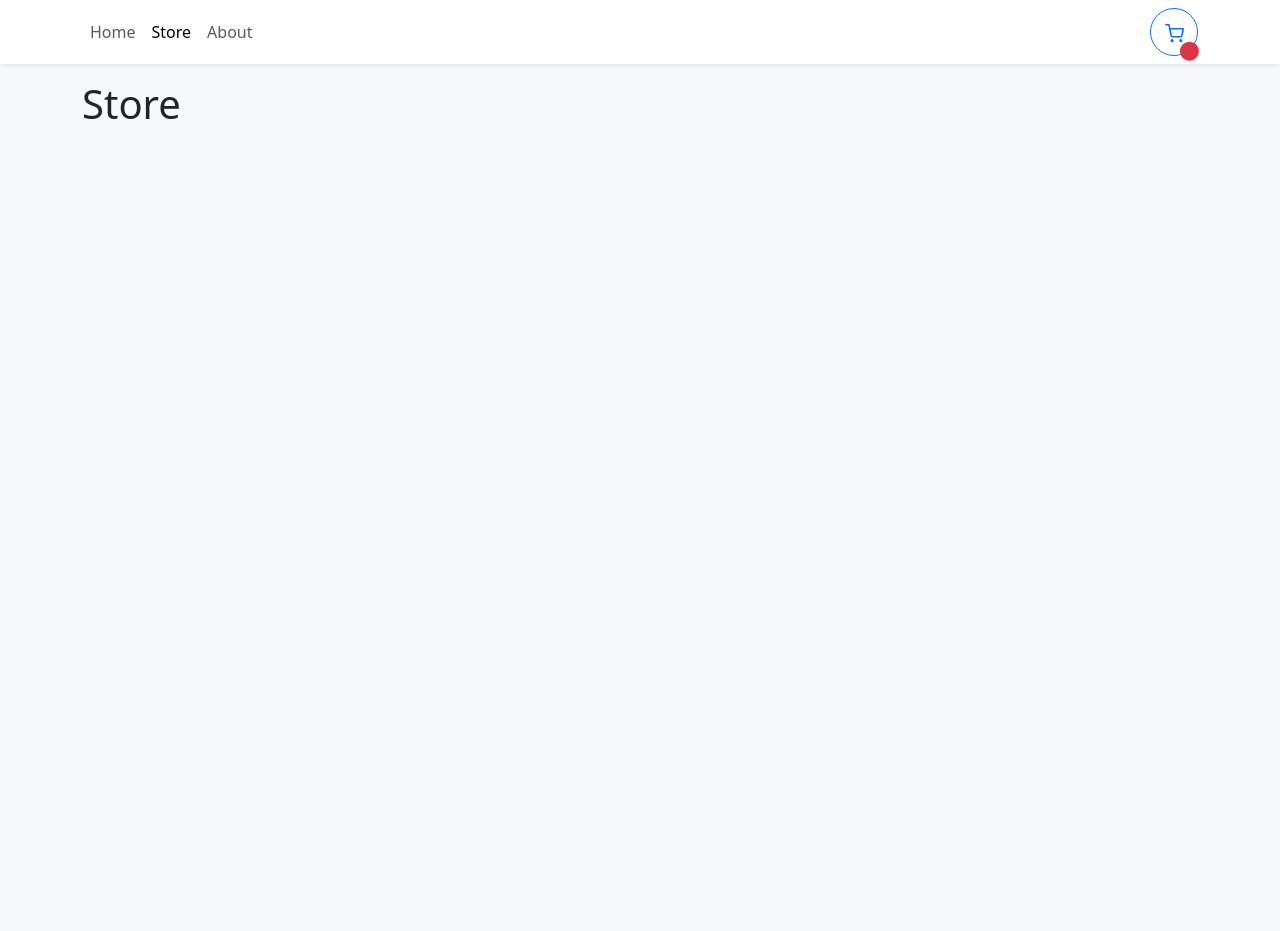
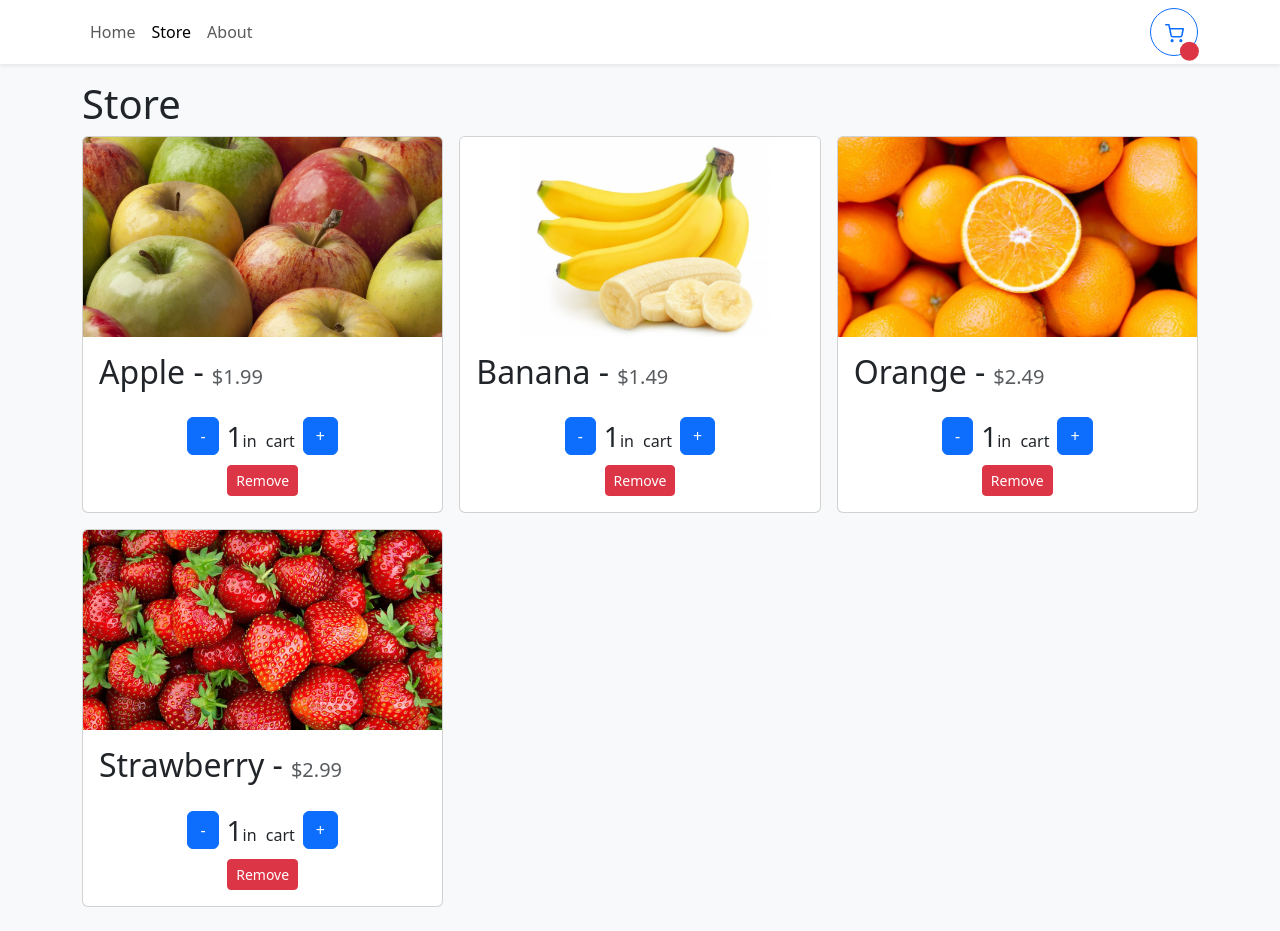
Before and after one commit to ViPeev/React-TS-Shopping-Cart, a React (Vite) app: page /store in a window 1280 px wide. Before the commit the page ends 800 px from the top, so only its background shows below. Built offline with nearby package versions, Linux system fonts and the light colour scheme.

Commit message:
added item data and components to store page

```diff
--- /dev/null
+++ b/src/components/Item.tsx
@@ -0,0 +1,53 @@
+import { Card, Button } from "react-bootstrap";
+import { formatCurrency } from "../utils/formatCurrency";
+
+type ItemProps = {
+  id: number;
+  name: string;
+  price: number;
+  imgUrl: string;
+};
+
+export function Item({ id, name, price, imgUrl }: ItemProps) {
+  const quantity = 1;
+
+  return (
+    <Card className="h-100">
+      <Card.Img
+        variant="top"
+        src={imgUrl}
+        height="200px"
+        style={{ objectFit: "cover" }}
+      />
+      <Card.Body className="d-flex flex-column">
+        <Card.Title className="d-flex justify-content-space-between align-items-baseline mb-4">
+          <span className="fs-2">{name} -</span>
+          <span className="ms-2 text-muted">{formatCurrency(price)}</span>
+        </Card.Title>
+        <div className="mt-auto">
+          {quantity === 0 ? (
+            <Button className="w-100">+ Add To Cart</Button>
+          ) : (
+            <div
+              className="d-flex align-items-center flex-column"
+              style={{ gap: ".5rem" }}
+            >
+              <div
+                className="d-flex align-items-center justify-content-center"
+                style={{ gap: ".5rem" }}
+              >
+                <Button>-</Button>
+                <div style={{wordSpacing:"5px"}}>
+                  <span className="fs-3">{quantity}</span>
+                  in cart
+                </div>
+                <Button>+</Button>
+              </div>
+              <Button variant="danger" size="sm">Remove</Button>
+            </div>
+          )}
+        </div>
+      </Card.Body>
+    </Card>
+  );
+}
--- a/src/data/items.json
+++ b/src/data/items.json
@@ -0,0 +1,11 @@
+[
+  { "id": 1, "name": "Apple", "price": 1.99, "imgUrl": "/images/apple.jpg" },
+  { "id": 2, "name": "Banana", "price": 1.49, "imgUrl": "/images/banana.jpg" },
+  { "id": 3, "name": "Orange", "price": 2.49, "imgUrl": "/images/orange.jpg" },
+  {
+    "id": 4,
+    "name": "Strawberry",
+    "price": 2.99,
+    "imgUrl": "/images/strawberry.jpg"
+  }
+]
--- a/src/pages/Store.tsx
+++ b/src/pages/Store.tsx
@@ -1,3 +1,21 @@
+import { Item } from "../components/Item";
+import items from "../data/items.json";
+import { Col, Row } from "react-bootstrap";
+
 export function Store() {
-    return <h1>Store</h1>
+  return (
+    <>
+      <h1>Store</h1>
+      <Row md={2} xs={1} lg={3} className="g-3">
+        {items.map((item) => {
+          return (
+            <Col key={item.id}>
+              <Item {...item} />
+            </Col>
+          );
+        })}
+        <Col></Col>
+      </Row>
+    </>
+  );
 }
--- /dev/null
+++ b/src/utils/formatCurrency.ts
@@ -0,0 +1,8 @@
+const CURRENCY_FORMATTER = new Intl.NumberFormat(undefined, {
+  currency: "USD",
+  style: "currency",
+});
+
+export function formatCurrency(number: number) {
+  return CURRENCY_FORMATTER.format(number);
+}
```
